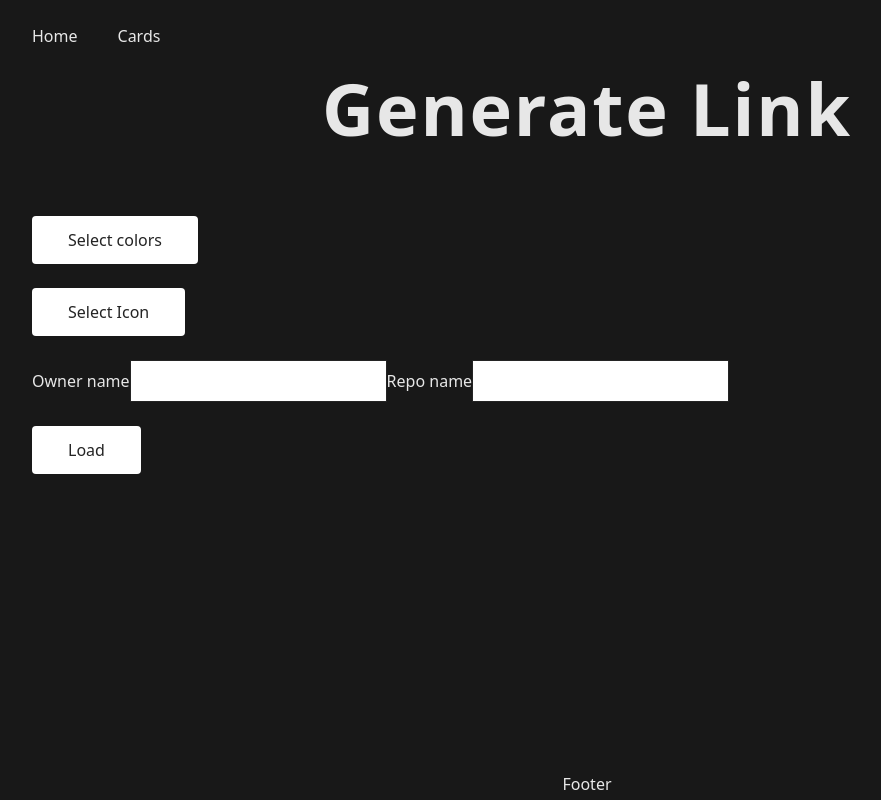
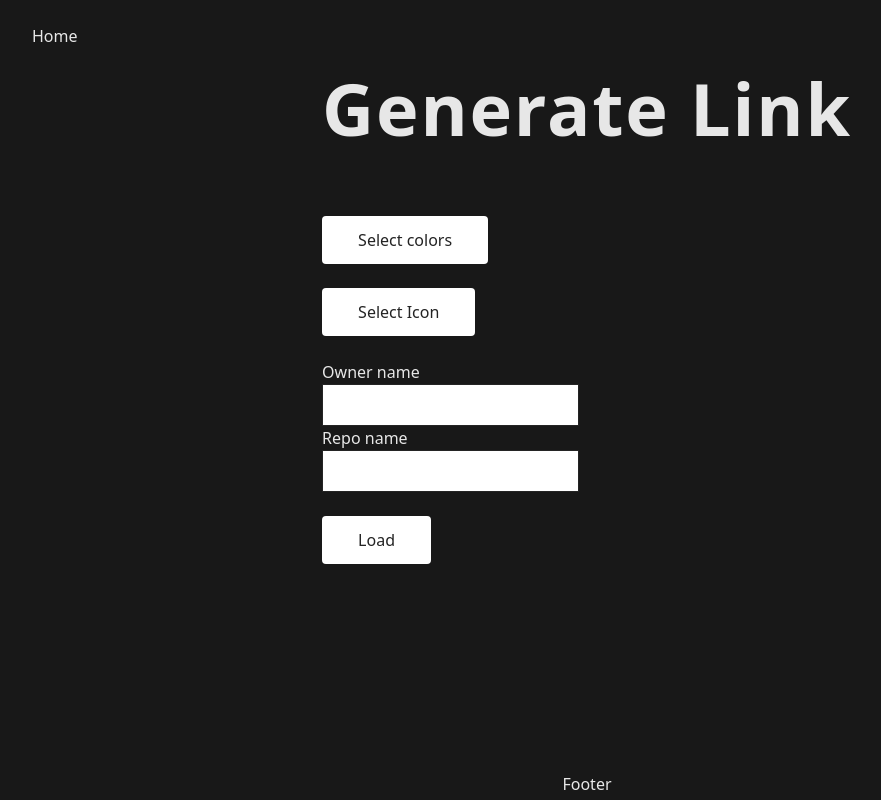
Before and after one commit to goatslacker22/superchat-frontend, a Next.js app: page / in a window 1280 px wide. Shown: the whole page, without its empty margins (53-934 px from the left). Built offline with nearby package versions, Linux system fonts and the light colour scheme; no server answers.

Commit message:
fixed styles

```diff
--- a/src/components/input.tsx
+++ /dev/null
@@ -1,7 +0,0 @@
-import React from 'react';
-
-const Input = () => {
-  return <div></div>;
-};
-
-export default Input;
--- a/src/components/layout/header.tsx
+++ b/src/components/layout/header.tsx
@@ -15,15 +15,8 @@ const Header = (/* props: Props */) => {
           <nav className='hidden md:flex space-x-10'>
             <span>
               <Link href={`/`}>
-                <a className='text-base font-medium text-light-500 hover:text-gray-400'>
+                <a className='text-base font-medium text-light-500 hover:text-primary-600'>
                   Home
-                </a>
-              </Link>
-            </span>
-            <span>
-              <Link href={`/cards`}>
-                <a className='text-base font-medium text-light-500 hover:text-gray-900'>
-                  Cards
                 </a>
               </Link>
             </span>
--- a/src/pages/cards.tsx
+++ /dev/null
@@ -1,6 +0,0 @@
-import React from 'react';
-
-const CardsList = () => {
-  return <h1>List with cards</h1>;
-};
-export default CardsList;
--- a/src/pages/index.tsx
+++ b/src/pages/index.tsx
@@ -1,11 +1,5 @@
-import { useLazyQuery, useMutation } from '@apollo/client';
-import {
-  addDoc,
-  collection,
-  doc,
-  onSnapshot,
-  setDoc,
-} from '@firebase/firestore';
+import { useLazyQuery } from '@apollo/client';
+import { doc, setDoc } from '@firebase/firestore';
 import { useRouter } from 'next/dist/client/router';
 import Link from 'next/link';
 import React, { useEffect, useState } from 'react';
@@ -84,7 +78,7 @@ const HomePage = () => {
   }, [loading, data, color]);
 
   return (
-    <div className={`${s.root} h-full`}>
+    <div className={`${s.root} h-full px-9 sm`}>
       <div
         className={`${s.title} tracking-wide text-7xl text-light-500 font-semibold text-center`}
       >
@@ -140,20 +134,30 @@ const HomePage = () => {
             )}{' '}
           </div>
           <form className='mt-6'>
+            <div className='owner'>
+              <label className='flex' htmlFor='usernameId'>
                 Owner name
+              </label>
               <input
+                className='text-gray-500'
                 onChange={(e) => handleNameChange(e)}
                 type='text'
                 name='username'
                 id='usernameId'
               />
+            </div>
+            <div className='repo'>
+              <label className='flex' htmlFor='repositoryId'>
                 Repo name
+              </label>
               <input
+                className='text-gray-500'
                 onChange={(e) => handleRepositoryChange(e)}
                 type='text'
                 name='repository'
                 id='repositoryId'
               />
+            </div>
           </form>
           <button
             className='mt-6 p-3 px-9 bg-light-400 text-gray-500 rounded'
@@ -165,9 +169,12 @@ const HomePage = () => {
           {loading && <div>Loading... </div>}
           {error && <div>Error </div>}
           {link && (
-            <div>
+            <div className='mt-3'>
               <Link href={`/card/${link}`}>
-                <a>Link is generated! Click here {router.pathname}</a>
+                <a className='p-1 px-3 bg-gray-600 text-light-500 rounded'>
+                  Here is your card {router.pathname}
+                  {link}
+                </a>
               </Link>{' '}
             </div>
           )}
--- a/src/styles/pages/home.module.scss
+++ b/src/styles/pages/home.module.scss
@@ -1,5 +1,4 @@
 .root {
-  width: 1110px;
   display: flex;
   flex-direction: column;
   align-items: flex-start;
@@ -9,4 +8,8 @@
     width: 100%;
     justify-content: center;
   }
+  i {
+    transform: scale(2.5);
+    margin-right: 3rem;
+  }
 }
--- a/tailwind.config.js
+++ b/tailwind.config.js
@@ -15,10 +15,12 @@ module.exports = {
         primary: {
           400: '#00E0F3',
           500: '#00c4fd',
+          600: '#74d5e2',
         },
         gray: {
           400: '#181818',
           500: '#242424',
+          600: '#3f3f3f',
         },
         light: {
           400: '#ffffff',
```
Lines whose indentation alone changed are shown as unchanged.
